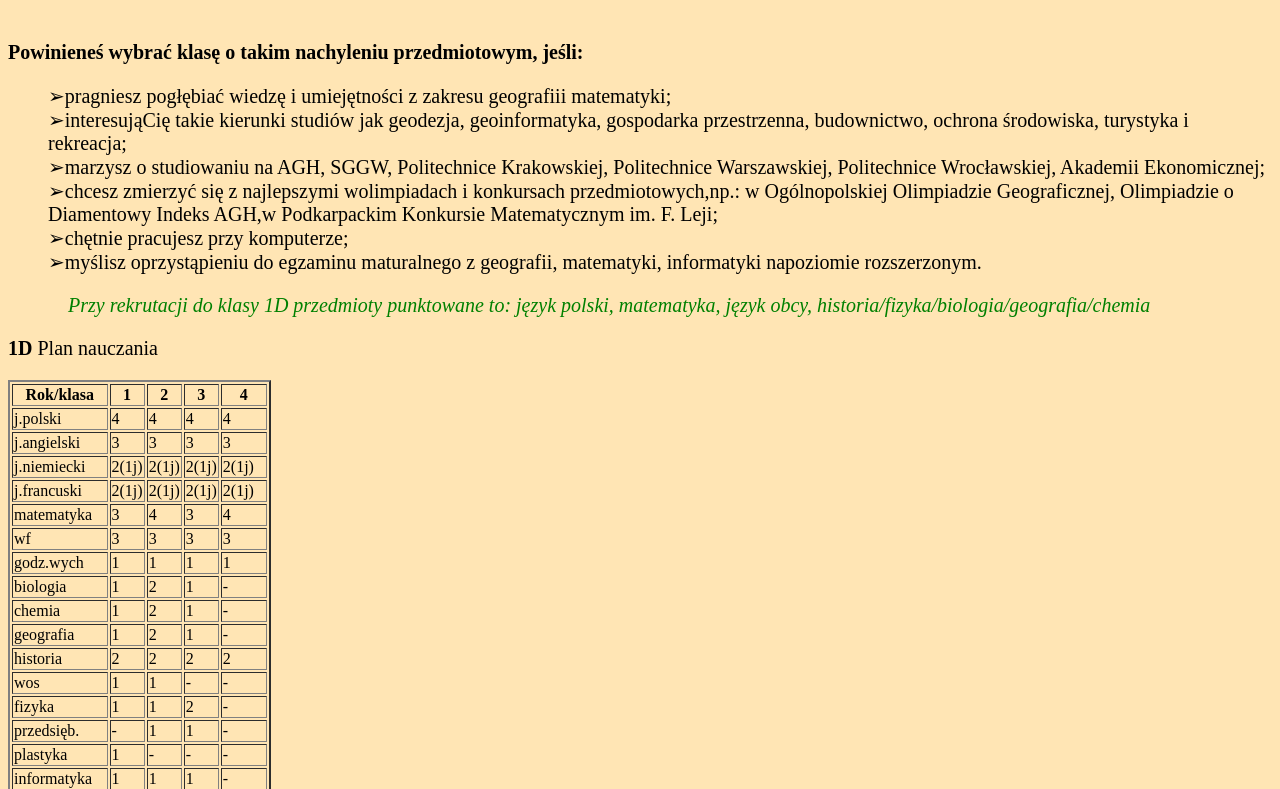
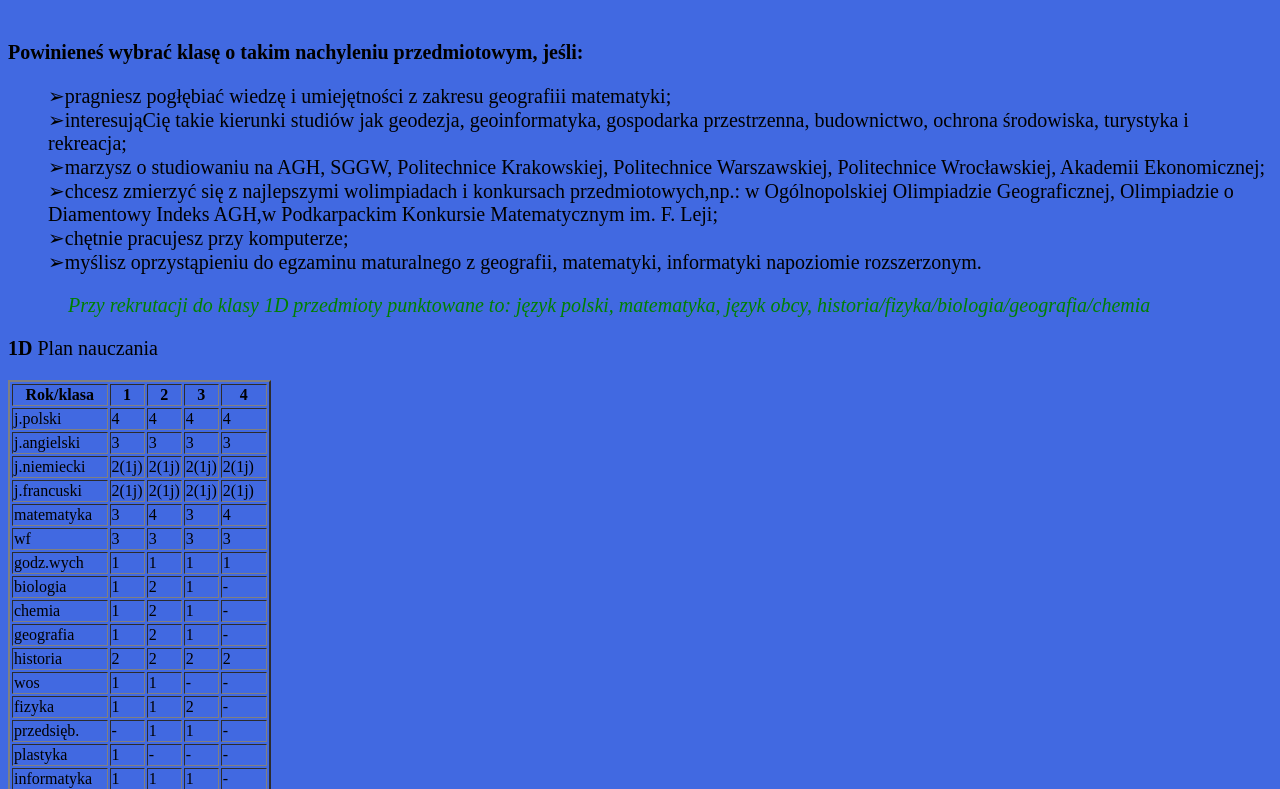
Before and after one commit to Ad910/rekrutacja1D, a plain HTML site: page index.htm in a window 1280 px wide. Shown: the part 315-1104 px from the top of the page. Drawn offline with Linux system fonts and the light colour scheme.

Commit message:
Update index.htm

```diff
--- a/index.htm
+++ b/index.htm
@@ -19,7 +19,7 @@ font-size:20px;
 text-align:left;
 }
 body{
-  background-color:rgb(255,229,180);
+  background-color:rgb(65,105,225);
   }
   </style>
 </head>
```
